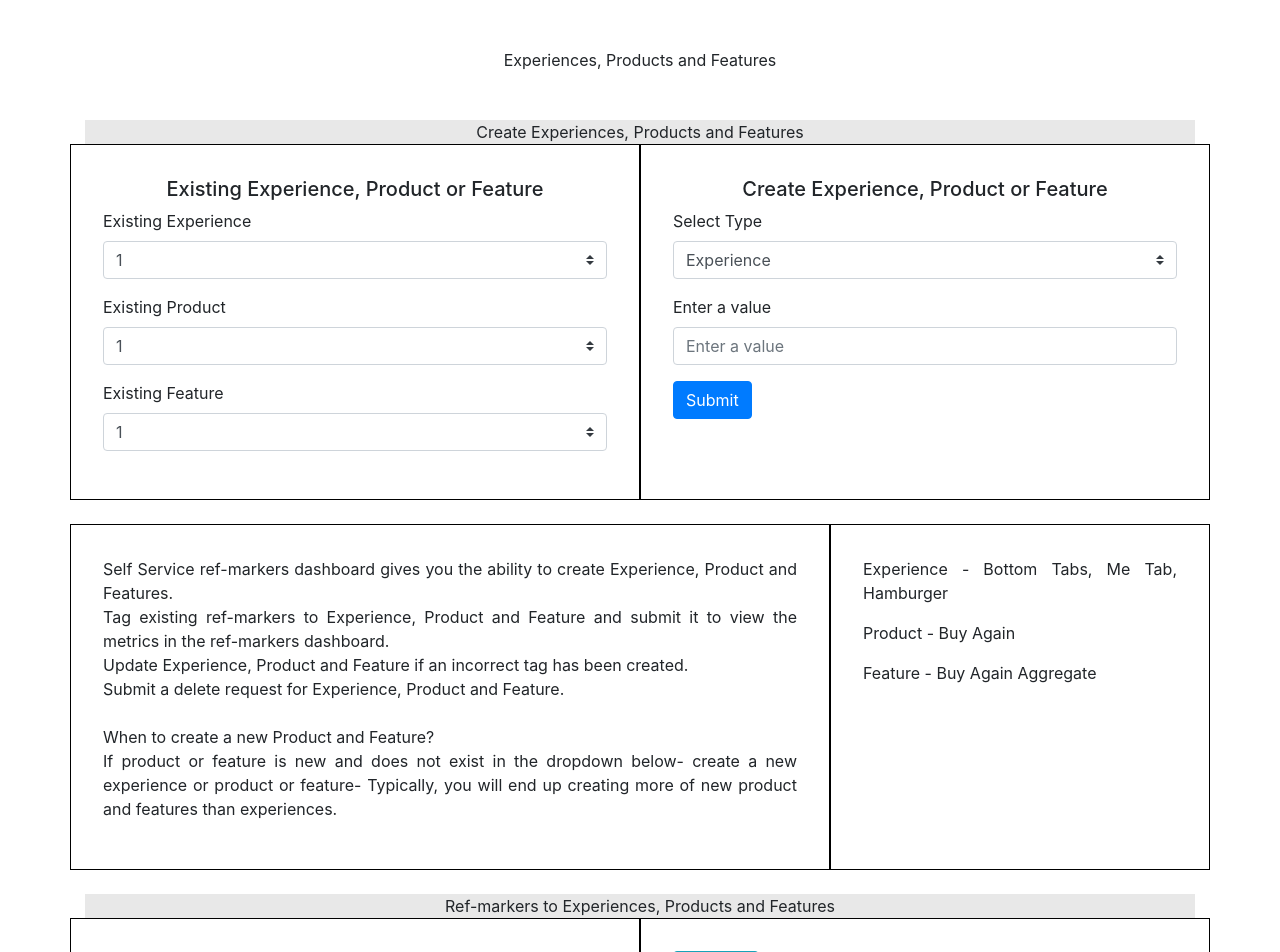
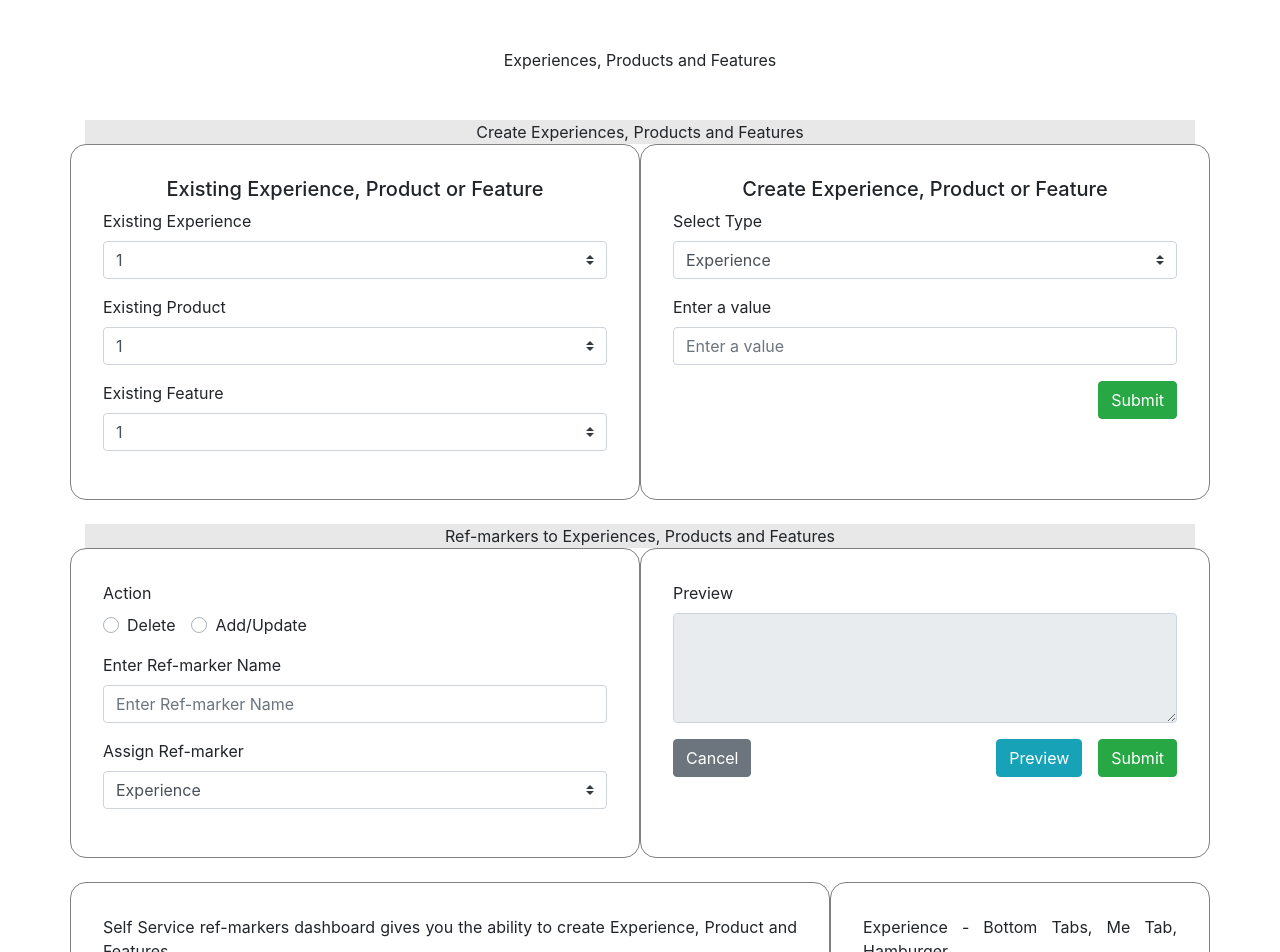
Before and after one commit to subhampasari/rspoc-frontend, a React (Create React App) app: page / in a window 1280 px wide. Shown: the top 952 px of the page. Built offline with nearby package versions, Linux system fonts and the light colour scheme.

Commit message:
Beautification updates.

```diff
--- a/src/App.js
+++ b/src/App.js
@@ -18,9 +18,9 @@ class App extends Component {
         <Header />
         <Panel1 />
         <br></br>
+        <Panel3 />
+        <br></br>
         <Panel2 />
-        <br></br>
-        <Panel3 />
         <br></br>
         <Panel4 />
 
--- a/src/Panel1/Create.js
+++ b/src/Panel1/Create.js
@@ -6,6 +6,9 @@ class Create extends Component {
         let style = {
             textAlign: 'justify'
         };
+        let floatRight = {
+            float: 'right'
+        }
         return (
             <div>
                 <h5>Create Experience, Product or Feature </h5>
@@ -25,7 +28,7 @@ class Create extends Component {
                         <Form.Control type="text" placeholder="Enter a value" />
                     </Form.Group>
 
-                    <Button variant="primary" type="submit">
+                    <Button variant="success" type="submit" style={floatRight}>
                         Submit
                     </Button>
                 </Form>
--- a/src/Panel1/Panel1.js
+++ b/src/Panel1/Panel1.js
@@ -9,9 +9,10 @@ import Create from './Create';
 class Panel1 extends Component {
     render() {
         let style = {
-                border: '1px solid black',
+                border: '1px solid gray',
                 padding: '2rem',
-                margin: '0rem'
+                margin: '0rem',
+                borderRadius: '1rem'
         };
         let headStyle = {
             backgroundColor: '#E8E8E8',
--- a/src/Panel2/Panel2.js
+++ b/src/Panel2/Panel2.js
@@ -7,9 +7,10 @@ import Right from './Right';
 class Panel2 extends Component {
     render() {
         let style = {
-            border: '1px solid black',
+            border: '1px solid gray',
             padding: '2rem',
-            margin: '0rem'
+            margin: '0rem',
+            borderRadius: '1rem'
         };
         return (
             <div>
--- a/src/Panel3/Panel3.js
+++ b/src/Panel3/Panel3.js
@@ -6,9 +6,10 @@ import RightButtons from './RightButtons';
 class Panel3 extends Component {
     render() {
         let style = {
-            border: '1px solid black',
+            border: '1px solid gray',
             padding: '2rem',
-            margin: '0rem'
+            margin: '0rem',
+            borderRadius: '1rem'
         };
         let headStyle = {
             backgroundColor: '#E8E8E8',
--- a/src/Panel3/RightButtons.js
+++ b/src/Panel3/RightButtons.js
@@ -7,22 +7,33 @@ class RightButtons extends Component {
             textAlign: 'justify'
         }
         let marginStyle = {
-            margin: '1rem'
+            marginRight: '20px'
+        }
+        let floatRight = {
+            float: 'right',
+            marginLeft: '1rem'
         }
         return (
             <div style={style}>
-                <Button variant="info">Preview</Button>
+                {/* <Button variant="info">Preview</Button> */}
 
                 <Form.Group controlId="PreviewArea">
                     <Form.Label>Preview</Form.Label>
-                    <Form.Control as="textarea" rows="3" />
+                    <Form.Control as="textarea" rows="4" readOnly/>
                 </Form.Group>
 
-                <Button variant="success" type="submit">
+                <div>
+                <Button variant="success" type="submit" style={floatRight}>
                     Submit
                 </Button>
 
-                <Button variant="secondary" type="submit"  style={marginStyle}>
+                <Button variant="info" type="submit" style={floatRight}>
+                    Preview
+                </Button>
+
+                </div>
+
+                <Button variant="secondary" type="submit">
                     Cancel
                 </Button>
             </div>
--- a/src/Panel4/Panel4.js
+++ b/src/Panel4/Panel4.js
@@ -4,12 +4,13 @@ import { Container, Row, Col } from 'react-bootstrap';
 import Left from './Left';
 import Right from './Right';
 
-class Panel2 extends Component {
+class Panel4 extends Component {
     render() {
         let style = {
-            border: '1px solid black',
+            border: '1px solid gray',
             padding: '2rem',
-            margin: '0rem'
+            margin: '0rem',
+            borderRadius: '1rem'
         };
         return (
             <div>
@@ -24,4 +25,4 @@ class Panel2 extends Component {
     }
 }
 
-export default Panel2;
+export default Panel4;
```
